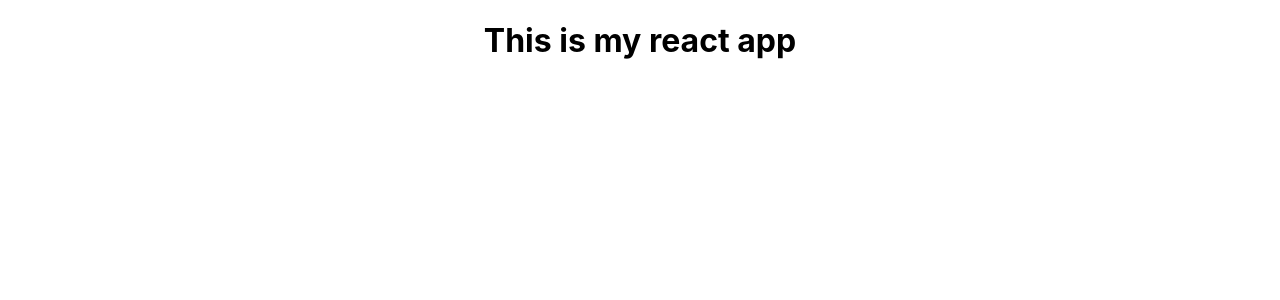
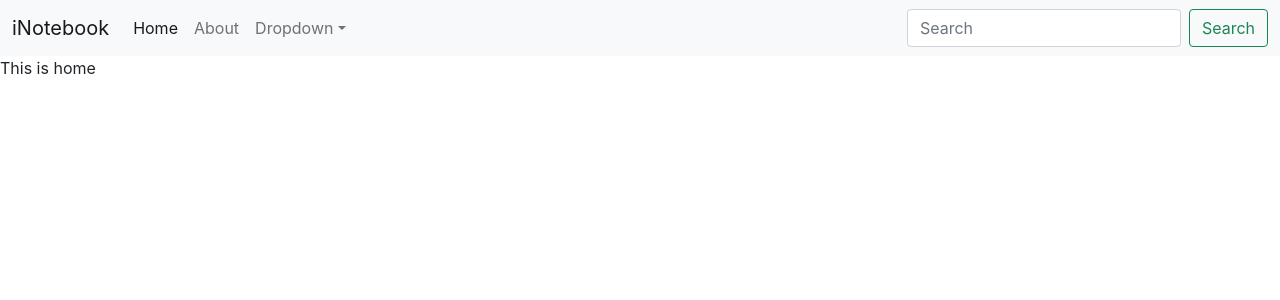
Before and after one commit to ankitjangir01/CWH-inotebook-frontend, a React (Create React App) app: page / in a window 1280 px wide. Shown: the top 300 px of the page. Built offline with nearby package versions, Linux system fonts and the light colour scheme.

Commit message:
setting up routes and components Home, About, Navbar

```diff
--- a/public/index.html
+++ b/public/index.html
@@ -1,17 +1,16 @@
 <!DOCTYPE html>
 <html lang="en">
+
 <head>
   <meta charset="utf-8" />
   <link rel="icon" href="%PUBLIC_URL%/favicon.ico" />
   <meta name="viewport" content="width=device-width, initial-scale=1" />
   <meta name="theme-color" content="#000000" />
-    <meta
-      name="description"
-      content="Web site created using create-react-app"
-    />
+  <meta name="description" content="Web site created using create-react-app" />
   <link rel="manifest" href="%PUBLIC_URL%/manifest.json" />
-
-    <title>React App</title>
+  <link href="https://cdn.jsdelivr.net/npm/bootstrap@5.1.3/dist/css/bootstrap.min.css" rel="stylesheet"
+    integrity="sha384-1BmE4kWBq78iYhFldvKuhfTAU6auU8tT94WrHftjDbrCEXSU1oBoqyl2QvZ6jIW3" crossorigin="anonymous">
+  <title>iNotebook- your notes on the cloud</title>
 </head>
 
 <body>
@@ -19,4 +18,10 @@
 
   </div>
 </body>
+
+<script src="https://cdn.jsdelivr.net/npm/@popperjs/core@2.10.2/dist/umd/popper.min.js"
+  integrity="sha384-7+zCNj/IqJ95wo16oMtfsKbZ9ccEh31eOz1HGyDuCQ6wgnyJNSYdrPa03rtR1zdB" crossorigin="anonymous"></script>
+<script src="https://cdn.jsdelivr.net/npm/bootstrap@5.1.3/dist/js/bootstrap.min.js"
+  integrity="sha384-QJHtvGhmr9XOIpI6YVutG+2QOK9T+ZnN4kzFN1RtK3zEFEIsxhlmWl5/YESvpZ13" crossorigin="anonymous"></script>
+
 </html>
--- a/src/App.js
+++ b/src/App.js
@@ -1,10 +1,18 @@
 import './App.css';
+import { Routes, Route } from 'react-router-dom'
+import Navbar from './components/Navbar';
+import Home from './components/Home';
+import About from './components/About';
 
 function App() {
   return (
-    <div className="App">
-      <h1>This is my react app</h1>
-    </div>
+    <>
+      <Navbar/>
+      <Routes>
+        <Route exact path='/' element={<Home/>} />
+        <Route exact path='/about' element={<About/>} />
+      </Routes>
+    </>
   );
 }
 
--- /dev/null
+++ b/src/components/About.js
@@ -0,0 +1,9 @@
+import React from 'react'
+
+const About = () => {
+  return (
+    <div>About</div>
+  )
+}
+
+export default About
--- /dev/null
+++ b/src/components/Home.js
@@ -0,0 +1,11 @@
+import React from 'react';
+
+const Home = () => {
+    return(
+        <div>
+            This is home
+        </div>
+    )
+}
+
+export default Home
--- /dev/null
+++ b/src/components/Navbar.js
@@ -0,0 +1,44 @@
+import React from 'react';
+import { Link } from 'react-router-dom';
+
+const Navbar = () => {
+  return (
+    <>
+      <nav className="navbar navbar-expand-lg navbar-light bg-light">
+        <div className="container-fluid">
+          <Link className="navbar-brand" to="/">iNotebook</Link>
+          <button className="navbar-toggler" type="button" data-bs-toggle="collapse" data-bs-target="#navbarSupportedContent" aria-controls="navbarSupportedContent" aria-expanded="false" aria-label="Toggle navigation">
+            <span className="navbar-toggler-icon"></span>
+          </button>
+          <div className="collapse navbar-collapse" id="navbarSupportedContent">
+            <ul className="navbar-nav me-auto mb-2 mb-lg-0">
+              <li className="nav-item">
+                <Link className="nav-link active" aria-current="page" to="/">Home</Link>
+              </li>
+              <li className="nav-item">
+                <Link className="nav-link" to="/about">About</Link>
+              </li>
+              <li className="nav-item dropdown">
+                <Link className="nav-link dropdown-toggle" to="/" id="navbarDropdown" role="button" data-bs-toggle="dropdown" aria-expanded="false">
+                  Dropdown
+                </Link>
+                <ul className="dropdown-menu" aria-labelledby="navbarDropdown">
+                  <li><Link className="dropdown-item" to="/">Action</Link></li>
+                  <li><Link className="dropdown-item" to="/">Another action</Link></li>
+                  <li><hr className="dropdown-divider" /></li>
+                  <li><Link className="dropdown-item" to="/">Something else here</Link></li>
+                </ul>
+              </li>
+            </ul>
+            <form className="d-flex">
+              <input className="form-control me-2" type="search" placeholder="Search" aria-label="Search" />
+              <button className="btn btn-outline-success" type="submit">Search</button>
+            </form>
+          </div>
+        </div>
+      </nav>
+    </>
+  )
+}
+
+export default Navbar
--- a/src/index.js
+++ b/src/index.js
@@ -2,10 +2,13 @@ import React from 'react';
 import ReactDOM from 'react-dom/client';
 import './index.css';
 import App from './App';
+import { BrowserRouter } from 'react-router-dom';
 
 const root = ReactDOM.createRoot(document.getElementById('root'));
 root.render(
   <React.StrictMode>
-    <App />
+    <BrowserRouter>
+      <App />
+    </BrowserRouter>
   </React.StrictMode>
 );
```
Lines whose indentation alone changed are shown as unchanged.
